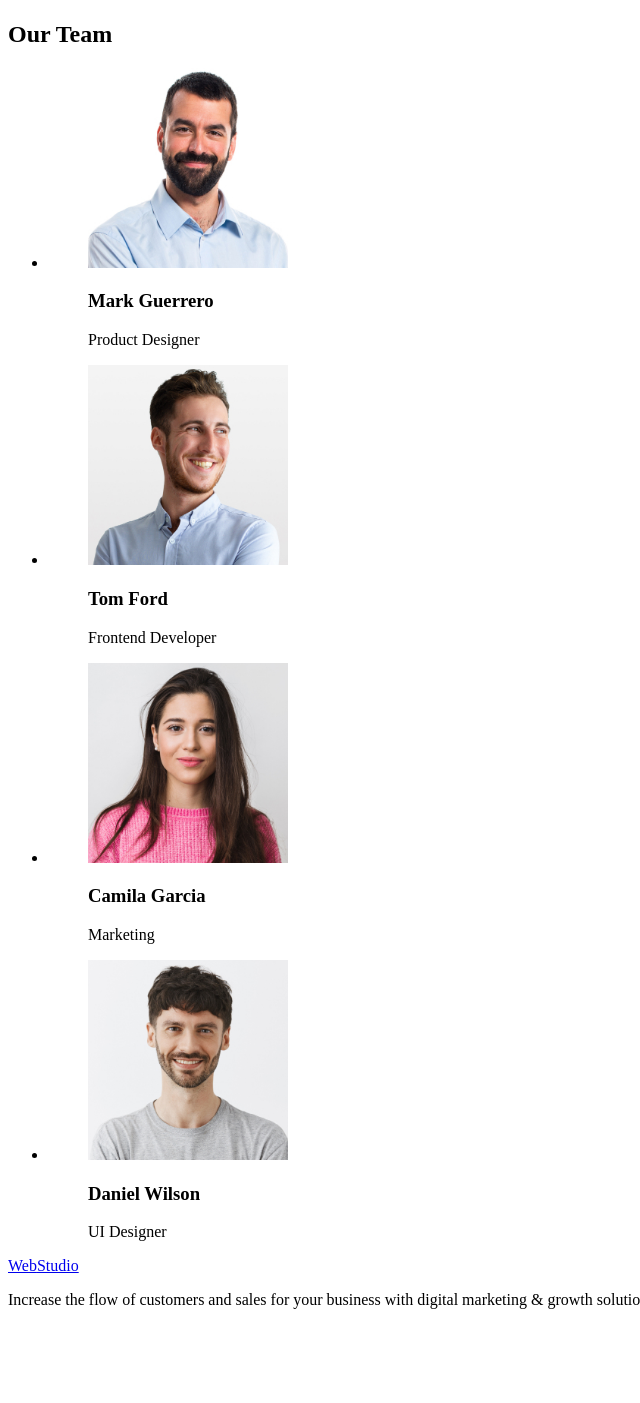
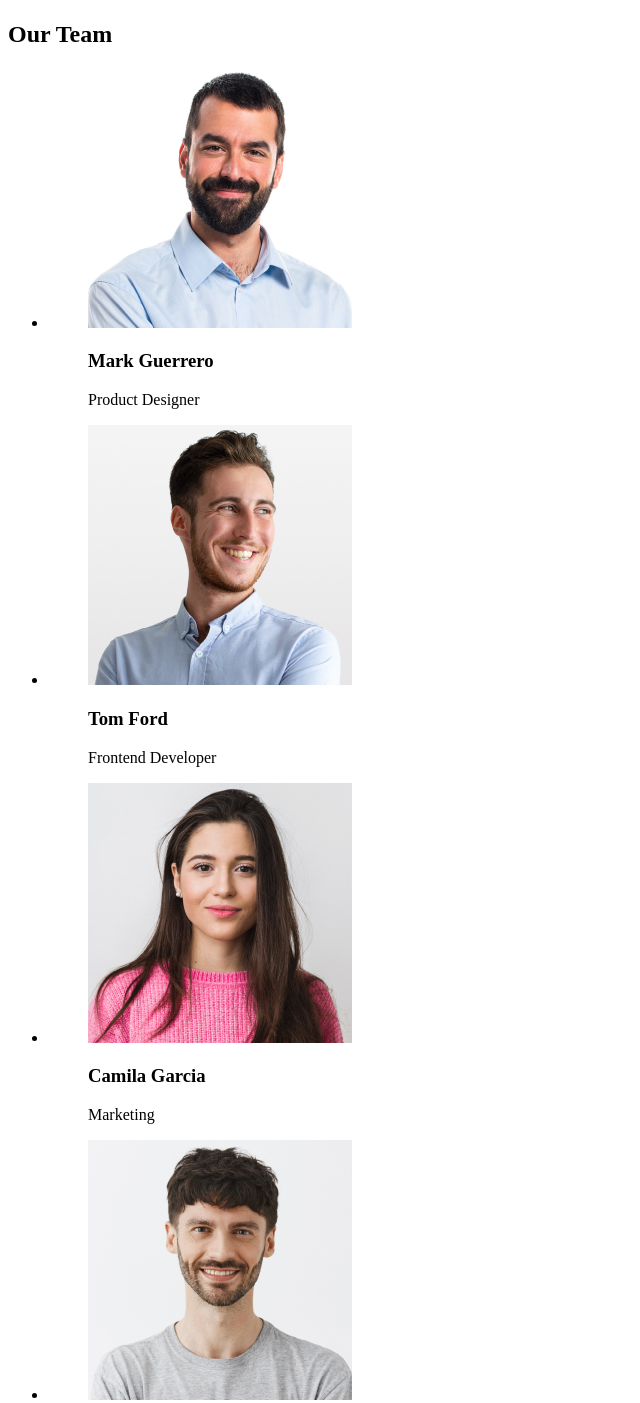
Before and after one commit to vldmrtss/goit-markup-hw-01, a plain HTML site: page index.html in a window 1280 px wide. Shown: the part 1553-2956 px from the top of the page, without its empty margins (0-640 px from the left). Before the commit the page ends 2878 px from the top, so only its background shows below. Drawn offline with Linux system fonts and the light colour scheme.

Commit message:
index.html

```diff
--- a/index.html
+++ b/index.html
@@ -98,8 +98,8 @@
               <img
                 src="images/dude1.jpg"
                 alt="A bearded man in a light-colored shirt"
-                width="200"
-                height="200"
+                width="264"
+                height="260"
               />
               <figcaption>
                 <h3>Mark Guerrero</h3>
@@ -112,8 +112,8 @@
               <img
                 src="images/dude2.jpg"
                 alt="A man with neatly styled hair in a blue shirt, is looking to the side"
-                width="200"
-                height="200"
+                width="264"
+                height="260"
               />
               <figcaption>
                 <h3>Tom Ford</h3>
@@ -126,8 +126,8 @@
               <img
                 src="images/dude3.jpg"
                 alt="A girl with dark hair in a pink sweater"
-                width="200"
-                height="200"
+                width="264"
+                height="260"
               />
               <figcaption>
                 <h3>Camila Garcia</h3>
@@ -140,8 +140,8 @@
               <img
                 src="images/dude4.jpg"
                 alt="A bearded guy in a grey T-shirt"
-                width="200"
-                height="200"
+                width="264"
+                height="260"
               />
               <figcaption>
                 <h3>Daniel Wilson</h3>
```
